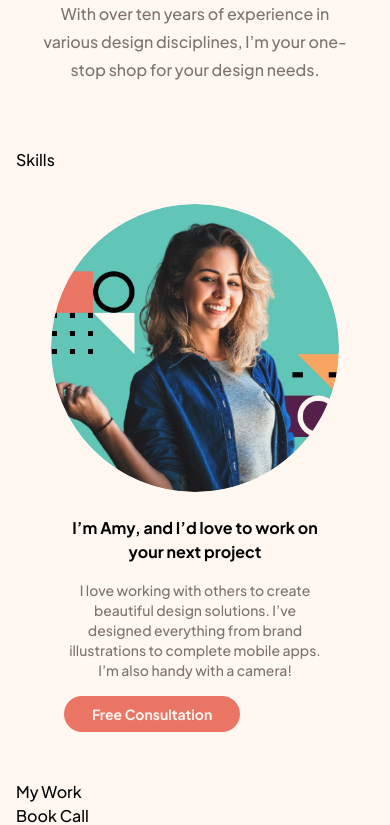
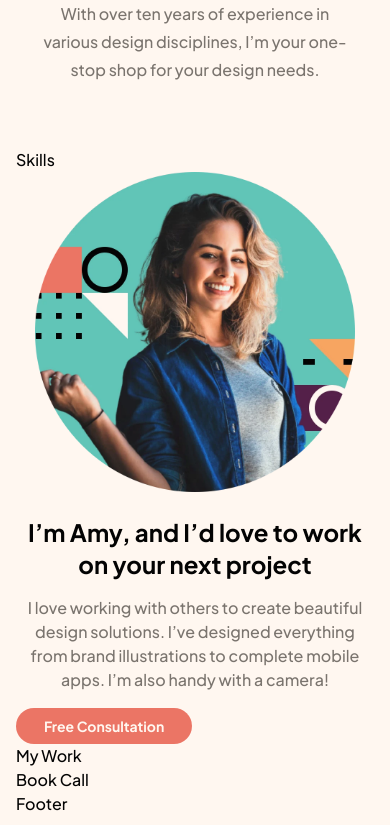
Before and after one commit to ekaspersen/industry-knowledge-ca, a website built with Vite: page index.html in a window 390 px wide. Shown: the part 274-1099 px from the top of the page. Built offline with nearby package versions, Linux system fonts and the light colour scheme.

Commit message:
pp-12 completes mobile, tablet and desktop - needs a little fix

```diff
--- a/index.html
+++ b/index.html
@@ -35,16 +35,10 @@
     <section id="headline">
       <div class="container mx-auto px-4 max-w-7xl lg:px-8">
         <div class="mx-auto max-w-4xl pt-16 pb-16 sm:pt-20 sm:pb-20">
-          <h1
-            class="text-4xl sm:text-6xl font-bold tracking-tight text-center px-4"
-          >
-            Design solutions made easy
-          </h1>
-          <p
-            class="mx-auto max-w-3xl text-base sm:text-lg leading-7 text-gray text-center px-4 mt-6"
-          >
-            With over ten years of experience in various design disciplines, I’m
-            your one-stop shop for your design needs.
+          <h1 class="text-4xl sm:text-6xl font-bold tracking-tight text-center px-4">Design solutions made easy</h1>
+          <p class="mx-auto max-w-3xl text-base sm:text-lg leading-7 text-gray text-center px-4 mt-6">
+            With over ten years of experience in various design disciplines, I’m your one-stop shop for your design
+            needs.
           </p>
         </div>
       </div>
@@ -54,16 +48,14 @@
     </section>
     <section id="about-me">
       <div class="container mx-auto px-4 max-w-7xl">
-        <div class="md:flex rounded-xl p-8 md:p-0">
-          <img
-            class="w-72 h-auto md:w-48 md:h-auto md:rounded-none rounded-full mx-auto"
-            src="/assets/image-amy.webp"
-            alt="amy image"
-          />
+        <div class="md:flex max-w-{75rem} m-auto">
+          <img class="w-80 md:-translate-x-14 m-auto" src="/assets/image-amy.webp" alt="amy image" />
 
-          <div class="p-4 text-base pt-6 md:p-4 text-center md:text-left space-y-4">
-            <h2 class="font-bold">I’m Amy, and I’d love to work on your next project</h2>
-            <p class="mt-1 text-sm text-gray">
+          <div
+            class="flex flex-col align-center justify-center text-base pt-6 md:leading-7 text-center md:text-left space-y-4"
+          >
+            <h2 class="font-bold text-2xl">I’m Amy, and I’d love to work on your next project</h2>
+            <p class="text-gray">
               I love working with others to create beautiful design solutions. I’ve designed everything from brand
               illustrations to complete mobile apps. I’m also handy with a camera!
             </p>
@@ -72,7 +64,6 @@
         </div>
       </div>
     </section>
-
     <section id="my-work">
       <div class="container mx-auto px-4 max-w-7xl">My Work</div>
     </section>
```
